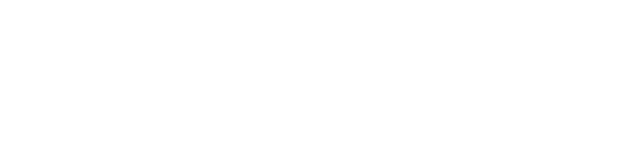
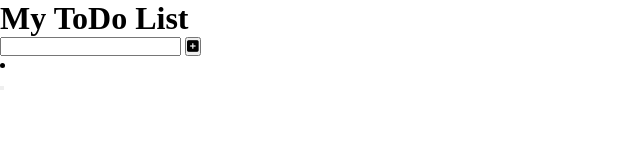
Before and after one commit to RaevenTech/Epicode-Homework-M1D9, a plain HTML site: page index.html in a window 1280 px wide. Shown: the whole page, without its empty margins (0-640 px from the left). Drawn offline with Linux system fonts and the light colour scheme.

Commit message:
Todo list

```diff
--- a/index.html
+++ b/index.html
@@ -5,7 +5,16 @@
     <meta charset="UTF-8">
     <meta http-equiv="X-UA-Compatible" content="IE=edge">
     <meta name="viewport" content="width=device-width, initial-scale=1.0">
-    <title>To do list</title>
+    <link rel="stylesheet" href="styles.css">
+    <link rel="preconnect" href="https://fonts.googleapis.com">
+    <link rel="preconnect" href="https://fonts.gstatic.com" crossorigin>
+    <link
+        href="https://fonts.googleapis.com/css2?family=Dancing+Script&family=Montserrat:ital,wght@1,400;1,600&family=Prata&family=Staatliches&family=Yanone+Kaffeesatz:wght@500&display=swap"
+        rel="stylesheet">
+    <link rel="stylesheet" href="https://cdnjs.cloudflare.com/ajax/libs/font-awesome/6.0.0/css/all.min.css"
+        integrity="sha512-9usAa10IRO0HhonpyAIVpjrylPvoDwiPUiKdWk5t3PyolY1cOd4DSE0Ga+ri4AuTroPR5aQvXU9xC6qOPnzFeg=="
+        crossorigin="anonymous" referrerpolicy="no-referrer" />
+    <title>Todo list</title>
     <style>
 
 
@@ -13,18 +22,25 @@
 </head>
 
 <body>
+    <header>
+        <h1> My ToDo List</h1>
+    </header>
+    <form>
+        <input type="text" class="todo-input">
+        <button class="todo-btn" type="submit">
+            <i class="fas fa-plus-square"></i></button>
+    </form>
+    <div class="todo-container">
+        <div class="todo-list">
+            <li></li>
+            <button></button>
+        </div>
+    </div>
 
 
 
 
-
-
-
-
-    <script>
-
-
-    </script>
+    <script src="./index.js"></script>
 
 </body>
 
--- a/styles.css
+++ b/styles.css
@@ -0,0 +1,8 @@
+*{
+    margin:0;
+    padding:0;
+    box-sizing: border-box;
+}
+body{
+    background-image: linear-gradrient(120deg, #f6d365, #fda085);
+}
```
